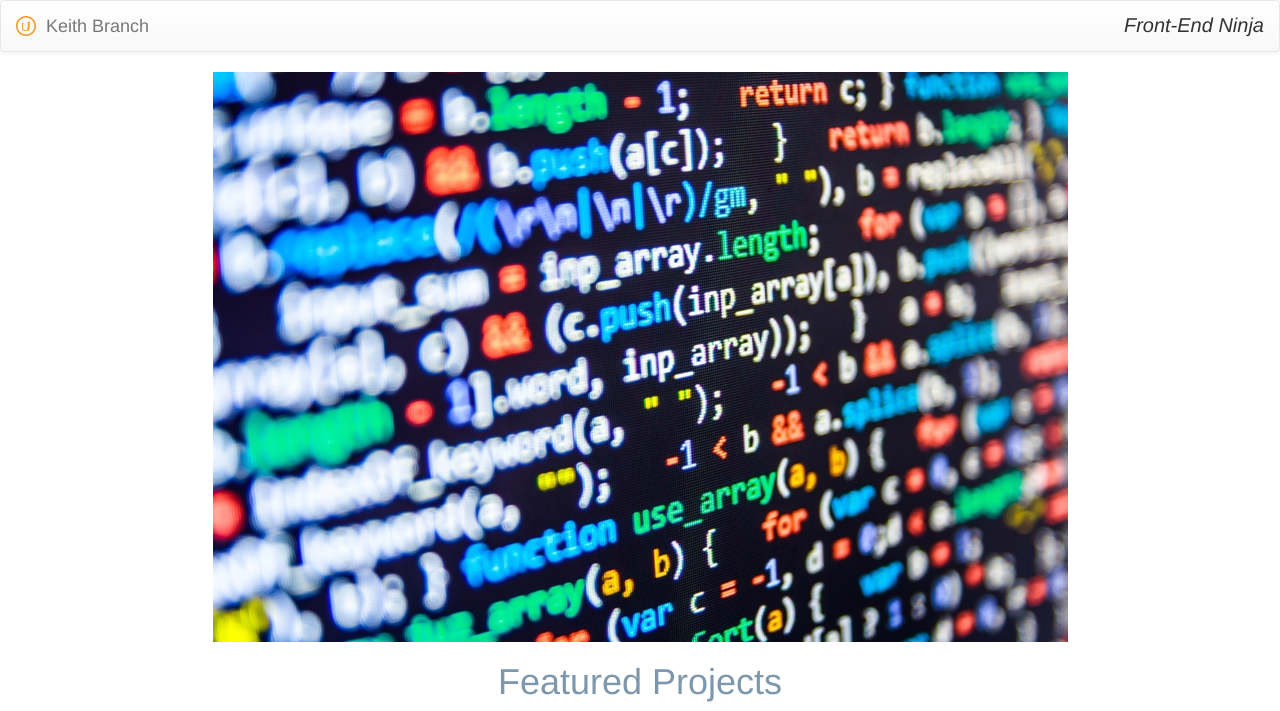
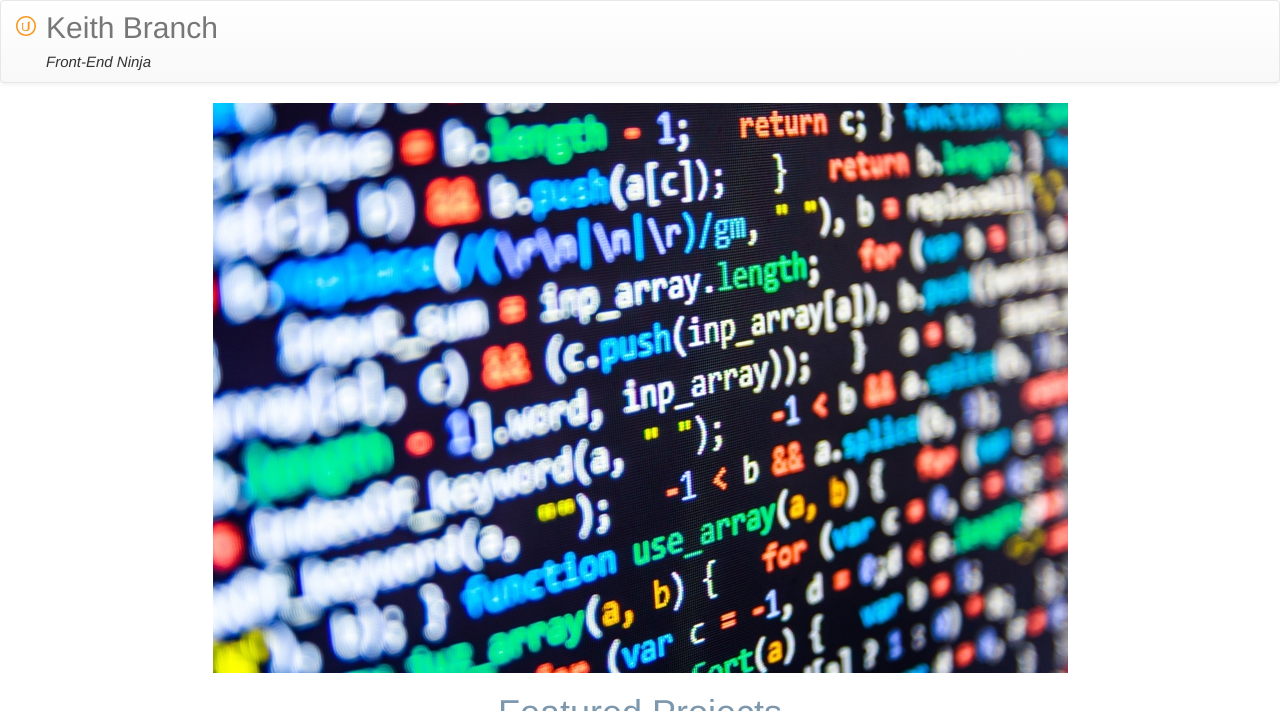
Before and after one commit to kjbranch77/Portfolio_Project, a plain HTML site: page index.html in a window 1280 px wide. Shown: the top 711 px of the page. Drawn offline with nearby package versions, Linux system fonts and the light colour scheme.

Commit message:
Made adjustment to navbar from Udacity

```diff
--- a/css/main.css
+++ b/css/main.css
@@ -6,8 +6,8 @@
 
 .slogan {
     font-style: italic;
-    font-size: 20px;
-    margin-top: 10px;
+    font-size: 15px;
+    margin: 10px 30px;
 }
 
 .portfolio-header {
@@ -31,3 +31,8 @@
     text-decoration: underline;
     font-size: 20px;
 }
+
+.name {
+    float: right;
+    margin-top: -5px;
+}
--- a/index.html
+++ b/index.html
@@ -23,11 +23,12 @@
     <nav class="navbar navbar-default fixed-nav-bar">
       <div class="container-fluid">
         <div class="navbar-header">
-          <a class="navbar-brand" href="#"><img class="logo" src="img/udacity_logo.svg" alt="Udacity Logo">Keith Branch</a>
+          <a class="navbar-brand" href="#"><img class="logo" src="img/udacity_logo.svg" alt="Udacity Logo"><h2 class="name">Keith Branch</h2></a>
+          <p class="slogan">Front-End Ninja</p>
         </div>
         <div class="collapse navbar-collapse">
           <ul class="nav navbar-nav navbar-right">
-            <li class="slogan">Front-End Ninja</li>
+            <!--Reserved for links <li> -->
           </ul>
         </div>
       </div>
```
